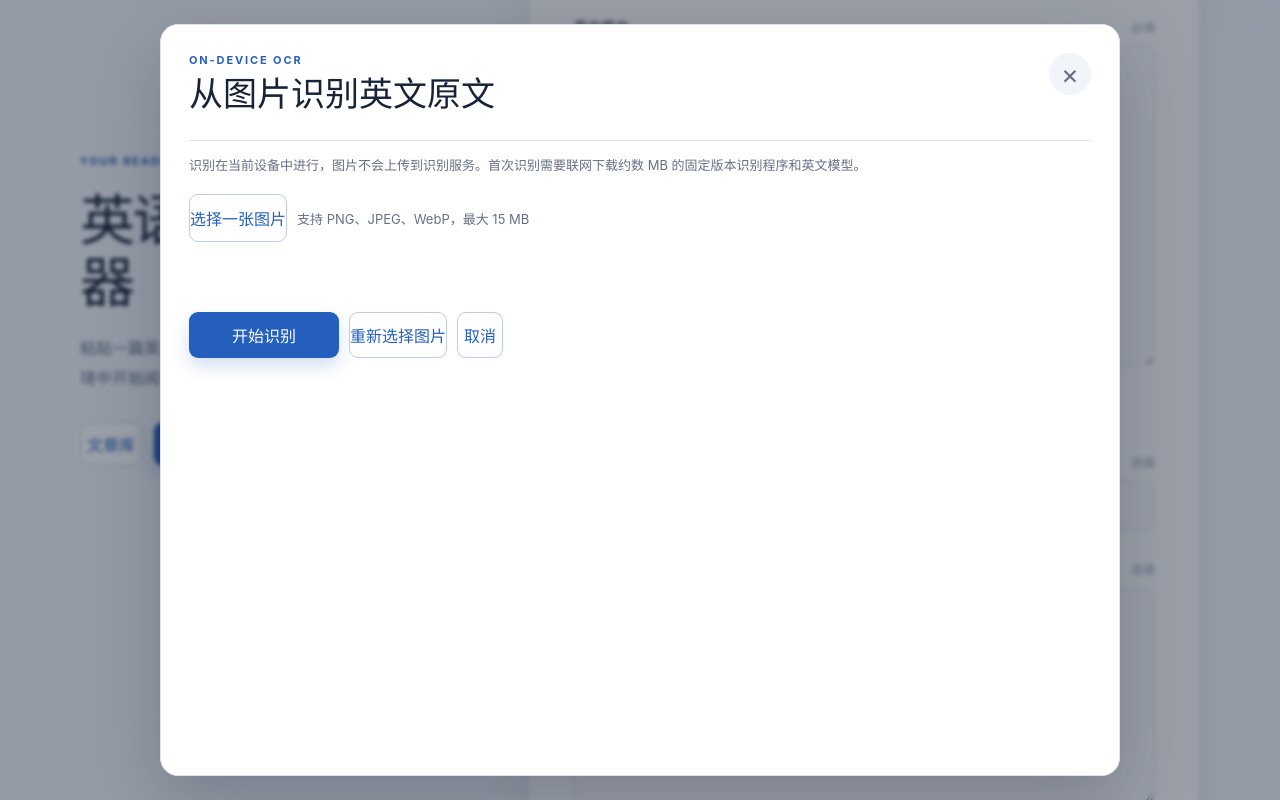
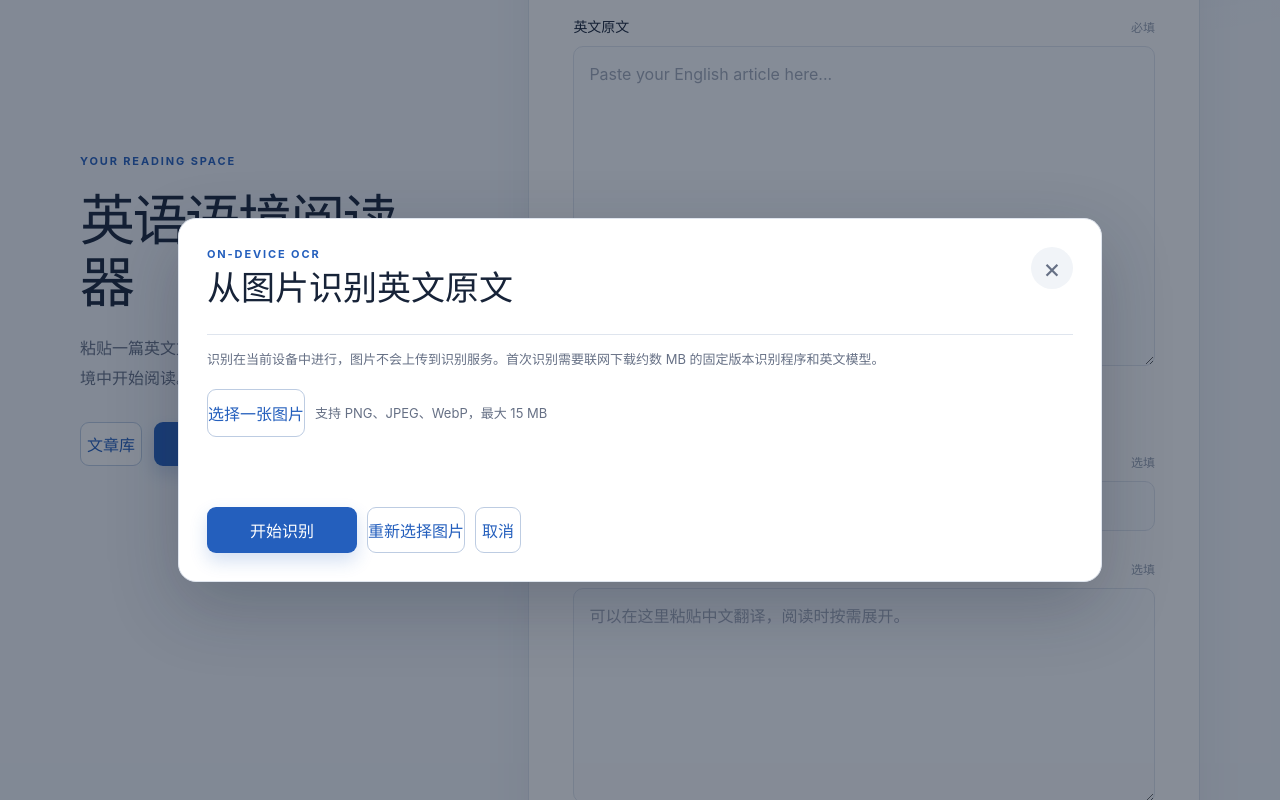
Before and after one commit to 2630139760-create/-english-reader, a plain HTML site: page index.html in a window 1280 px wide. Both pictures are taken after a click on the button "从图片识别英文". Shown: the part 407-1207 px from the top of the page. Drawn offline with Linux system fonts and the light colour scheme.

Commit message:
fix: keep OCR modal above its backdrop

```diff
--- a/index.html
+++ b/index.html
@@ -234,8 +234,10 @@
       </section>
     </main>
 
-    <div id="ocrBackdrop" class="panel-backdrop" hidden></div>
-    <section id="ocrPanel" class="ocr-panel" role="dialog" aria-modal="true" aria-labelledby="ocrTitle" hidden>
+    <div id="ocrModal" class="ocr-modal" hidden>
+      <div id="ocrBackdrop" class="ocr-backdrop" aria-hidden="true"></div>
+      <div id="ocrViewport" class="ocr-viewport">
+        <section id="ocrPanel" class="ocr-panel" role="dialog" aria-modal="true" aria-labelledby="ocrTitle">
       <header class="word-card-header">
         <div><p class="eyebrow">ON-DEVICE OCR</p><h2 id="ocrTitle">从图片识别英文原文</h2></div>
         <button id="ocrClose" class="icon-button" type="button" aria-label="取消并关闭图片识别">×</button>
@@ -269,7 +271,9 @@
         <label class="secondary-button file-button" for="ocrFile">重新选择图片</label>
         <button id="ocrCancel" class="secondary-button" type="button">取消</button>
       </div>
-    </section>
+        </section>
+      </div>
+    </div>
 
     <div id="gptCopyBackdrop" class="panel-backdrop" hidden></div>
     <section id="gptCopyPanel" class="gpt-copy-panel" role="dialog" aria-modal="true" aria-labelledby="gptCopyTitle" hidden>
--- a/ocr.js
+++ b/ocr.js
@@ -12,7 +12,7 @@
   const ACCEPTED_TYPES = new Set(["image/png", "image/jpeg", "image/webp"]);
   const byId = (id) => document.getElementById(id);
   const ui = Object.fromEntries([
-    "openOcrButton", "ocrBackdrop", "ocrPanel", "ocrClose", "ocrFile", "ocrFileName", "ocrStatus",
+    "openOcrButton", "ocrModal", "ocrBackdrop", "ocrViewport", "ocrPanel", "ocrClose", "ocrFile", "ocrFileName", "ocrStatus",
     "ocrProgress", "ocrWorkspace", "ocrImageLink", "ocrImage", "ocrResultArea", "ocrText", "ocrStart",
     "ocrFill", "ocrFillChoices", "ocrConfirmFill", "ocrCancelFill", "ocrCancel", "englishText"
   ].map((id) => [id, byId(id)]));
@@ -25,6 +25,17 @@
   let recognizedText = "";
   let returnFocus = null;
   let libraryPromise = null;
+  let inertElements = [];
+
+  function setBackgroundInert(value) {
+    if (value) {
+      inertElements = [...document.querySelectorAll("body > header, body > main, body > footer")];
+      inertElements.forEach((element) => { element.inert = true; });
+      return;
+    }
+    inertElements.forEach((element) => { element.inert = false; });
+    inertElements = [];
+  }
 
   function setStatus(message, kind = "") {
     ui.ocrStatus.textContent = message;
@@ -63,8 +74,8 @@
 
   function openPanel(event) {
     returnFocus = event?.currentTarget || ui.openOcrButton;
-    ui.ocrPanel.hidden = false;
-    ui.ocrBackdrop.hidden = false;
+    ui.ocrModal.hidden = false;
+    setBackgroundInert(true);
     document.body.classList.add("panel-open");
     ui.ocrFile.focus();
   }
@@ -77,8 +88,8 @@
     ui.ocrFileName.textContent = "支持 PNG、JPEG、WebP，最大 15 MB";
     setStatus("");
     ui.ocrWorkspace.hidden = true;
-    ui.ocrPanel.hidden = true;
-    ui.ocrBackdrop.hidden = true;
+    ui.ocrModal.hidden = true;
+    setBackgroundInert(false);
     document.body.classList.remove("panel-open");
     returnFocus?.focus();
   }
@@ -236,7 +247,9 @@
   });
   ui.ocrCancelFill.addEventListener("click", () => { ui.ocrFillChoices.hidden = true; });
   [ui.ocrClose, ui.ocrCancel, ui.ocrBackdrop].forEach((element) => element.addEventListener("click", closePanel));
-  document.addEventListener("keydown", (event) => { if (event.key === "Escape" && !ui.ocrPanel.hidden) closePanel(); });
+  ui.ocrViewport.addEventListener("click", (event) => { if (event.target === ui.ocrViewport) closePanel(); });
+  ui.ocrPanel.addEventListener("click", (event) => event.stopPropagation());
+  document.addEventListener("keydown", (event) => { if (event.key === "Escape" && !ui.ocrModal.hidden) closePanel(); });
 
   globalThis.EnglishReaderOcr = { OCR_ASSETS, MAX_IMAGE_BYTES };
 })();
--- a/styles.css
+++ b/styles.css
@@ -680,9 +680,12 @@ textarea:focus {
   backdrop-filter: blur(2px);
 }
 
+.ocr-modal { position: fixed; z-index: 100; inset: 0; isolation: isolate; }
+.ocr-backdrop { position: absolute; z-index: 0; inset: 0; background: rgba(17, 29, 48, 0.5); }
+.ocr-viewport { position: absolute; z-index: 1; inset: 0; display: grid; overflow: auto; overscroll-behavior: contain; padding: max(18px, env(safe-area-inset-top)) max(18px, env(safe-area-inset-right)) max(18px, env(safe-area-inset-bottom)) max(18px, env(safe-area-inset-left)); place-items: center; }
 .ocr-entry { display: flex; flex-wrap: wrap; align-items: center; gap: 10px; margin-top: 10px; }
 .ocr-entry span, .ocr-picker span, .ocr-result p { color: var(--muted); font-size: 13px; }
-.ocr-panel { position: fixed; z-index: 31; inset: 3vh max(18px, calc((100vw - 960px) / 2)); overflow-y: auto; overscroll-behavior: contain; padding: 28px; border: 1px solid var(--line); border-radius: 18px; background: white; box-shadow: 0 24px 70px rgba(23,35,56,.24); }
+.ocr-panel { position: relative; width: min(100%, 924px); max-height: calc(100dvh - max(36px, env(safe-area-inset-top) + env(safe-area-inset-bottom))); overflow-y: auto; overscroll-behavior: contain; padding: 28px; border: 1px solid var(--line); border-radius: 18px; background: white; box-shadow: 0 24px 70px rgba(23,35,56,.24); }
 .ocr-panel h2 { margin: 8px 0 0; font-family: Georgia, serif; font-size: clamp(25px, 4vw, 34px); font-weight: 500; }
 .ocr-picker, .ocr-actions { display: flex; flex-wrap: wrap; align-items: center; gap: 10px; margin: 18px 0; }
 .ocr-panel progress { width: 100%; height: 10px; accent-color: var(--blue); }
@@ -1014,7 +1017,8 @@ footer {
   .review-actions > *, .review-navigation > *, .review-complete-actions > * { width: 100%; }
   .gpt-copy-panel { inset: 0; padding: 20px 14px; border-radius: 0; }
   .gpt-copy-settings { grid-template-columns: 1fr; }
-  .ocr-panel { inset: 0; padding: 18px 14px; border-radius: 0; }
+  .ocr-viewport { padding: 0; place-items: stretch; }
+  .ocr-panel { width: 100%; max-height: 100dvh; padding: max(18px, env(safe-area-inset-top)) max(14px, env(safe-area-inset-right)) max(18px, env(safe-area-inset-bottom)) max(14px, env(safe-area-inset-left)); border: 0; border-radius: 0; }
   .ocr-workspace { grid-template-columns: 1fr; }
   .ocr-preview a { max-height: 38vh; }
   .ocr-actions { bottom: -18px; margin-bottom: -18px; padding-bottom: calc(18px + env(safe-area-inset-bottom)); }
```
Also changed, not shown: tests/ocr.test.js (+19 -4 lines).
